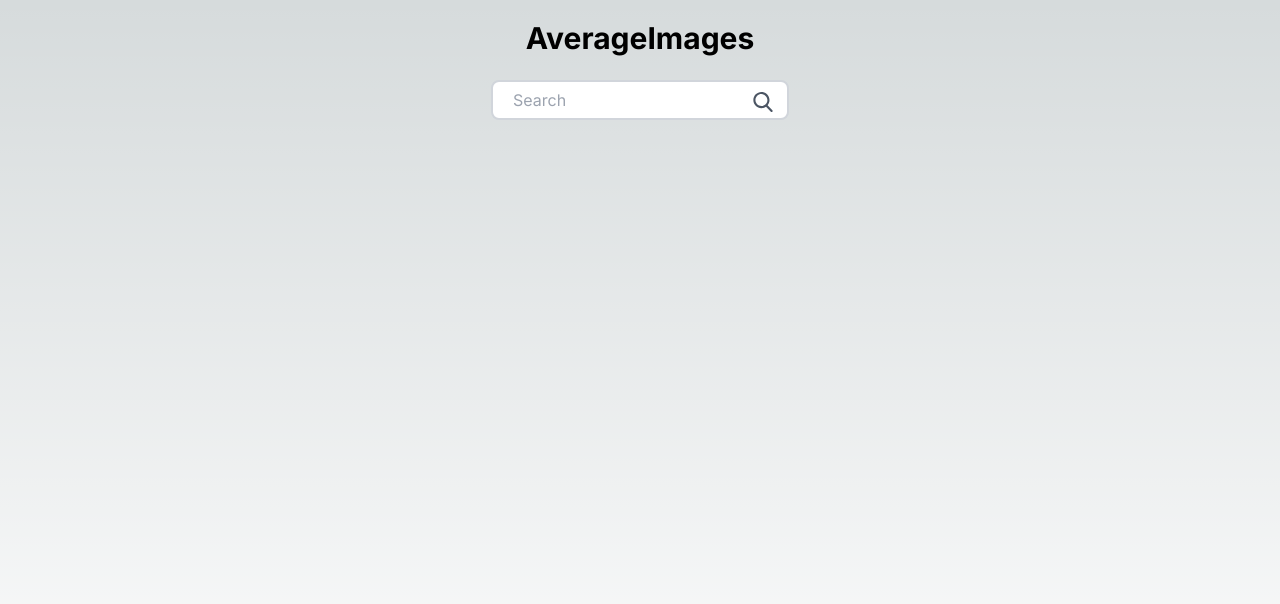
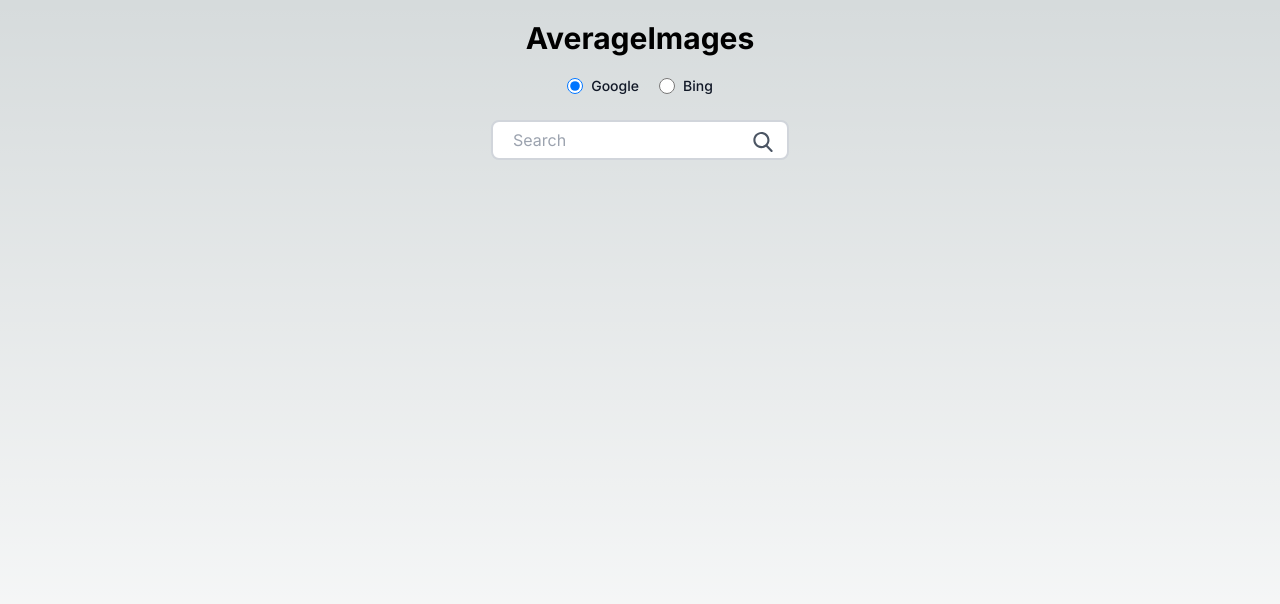
Before and after one commit to Qewertyy/AverageImages, a Next.js app: page / in a window 1280 px wide. Shown: the top 604 px of the page. Built offline with nearby package versions, Linux system fonts and the light colour scheme.

Commit message:
Add search engine selection functionality

```diff
--- a/src/app/page.tsx
+++ b/src/app/page.tsx
@@ -9,6 +9,7 @@
   const [startSearch, setStartSearch] = useState(false);
   const [currentPage, setCurrentPage] = useState(0);
   const [warning, setWarning] = useState(false);
+  const [engine, setEngine] = useState("google");
 
   const loadMoreImages = () => {
     if (warning) return alert("would you stop spamming bruv?");
@@ -21,13 +22,45 @@
 
   useEffect(() => {
     if (!startSearch) return;
-    SearchImages(search, currentPage).then((res) => {
+    SearchImages(search, engine, currentPage).then((res) => {
       setImages((prevImages) => [...prevImages, ...res]);
     });
   }, [startSearch, search, currentPage]);
   return (
     <main className="flex min-h-screen flex-col items-center pt-5 gap-5">
       <h1 className="text-3xl font-bold">AverageImages</h1>
+      <div className="flex items-center flex-row justify-center gap-5">
+        <div className="flex items-center">
+          <input
+            checked={engine == "google"}
+            id="googleBtn"
+            type="radio"
+            onChange={() => setEngine("google")}
+            className="w-4 h-4 text-blue-600 bg-gray-100 border-gray-300 focus:ring-blue-500 dark:focus:ring-blue-600 dark:ring-offset-gray-800 focus:ring-2 dark:bg-gray-700 dark:border-gray-600"
+          />
+          <label
+            htmlFor="googleBtn"
+            className="ms-2 text-sm font-medium text-gray-900 dark:text-gray-300"
+          >
+            Google
+          </label>
+        </div>
+        <div className="flex items-center">
+          <input
+            id="bingBtn"
+            checked={engine == "bing"}
+            type="radio"
+            onChange={() => setEngine("bing")}
+            className="w-4 h-4 text-blue-600 bg-gray-100 border-gray-300 focus:ring-blue-500 dark:focus:ring-blue-600 dark:ring-offset-gray-800 focus:ring-2 dark:bg-gray-700 dark:border-gray-600"
+          />
+          <label
+            htmlFor="bingBtn"
+            className="ms-2 text-sm font-medium text-gray-900 dark:text-gray-300"
+          >
+            Bing
+          </label>
+        </div>
+      </div>
       <div className="pt-1 relative mx-auto text-gray-600">
         <input
           className="border-2 border-gray-300 bg-white h-10 px-5 pr-10 rounded-lg"
@@ -58,9 +91,7 @@
           </svg>
         </button>
       </div>
-      {
-        startSearch && images.length == 0 && <p>Searching...</p>
-      }
+      {startSearch && images.length == 0 && <p>Searching...</p>}
       {images.length > 0 && (
         <>
           <Images images={images} query={search} started={startSearch} />
--- a/src/lib/searchImages.ts
+++ b/src/lib/searchImages.ts
@@ -1,6 +1,6 @@
-export async function SearchImages(query:string,page :number = 0) {
+export async function SearchImages(query:string,searchEngine: string = "google",page :number = 0) {
     const response = await fetch(
-        `https://api.qewertyy.me/image-search/google/?query=${query}&page=${page}`,
+        `https://api.qewertyy.me/image-search/${searchEngine}/?query=${query}&page=${page}`,
         {
             method:'POST'
         }
```
